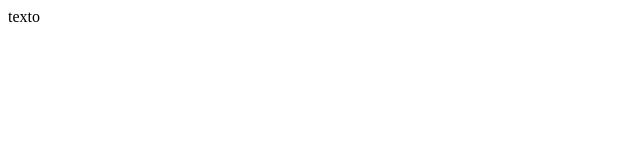
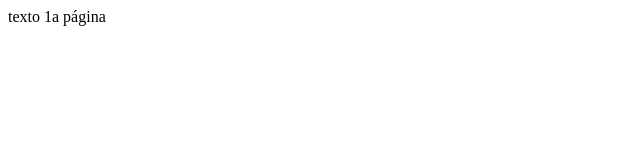
Before and after one commit to dannaFlores/gitPrueba, a plain HTML site: page index.html in a window 1280 px wide. Shown: the full height of the page, 0-640 px from the left. Drawn offline with Linux system fonts and the light colour scheme.

Commit message:
segunda versión index modificado

```diff
--- a/index.html
+++ b/index.html
@@ -1 +1,4 @@
-<html>texto </html>
+<html>
+texto
+1a página
+</html>
```
